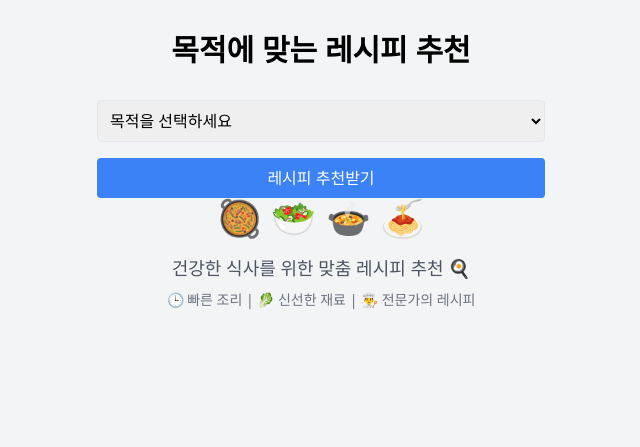
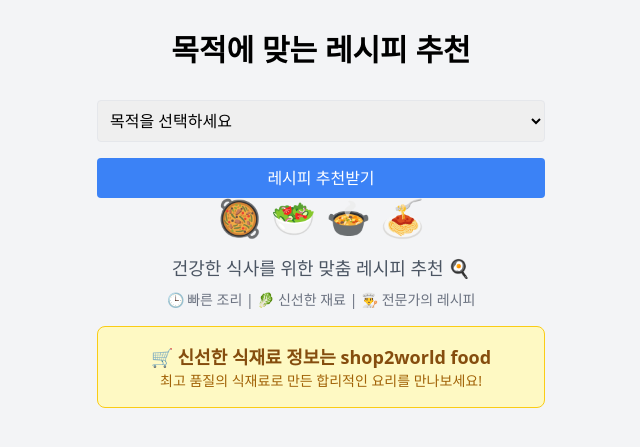
Before and after one commit to shop2world/shop2food, a Django app: page /recipes/ in a window 1280 px wide. Shown: the top 447 px of the page, without its empty margins (319-959 px from the left). Run offline with Django 5.2, Linux system fonts and the light colour scheme; data that the repository does not hold is empty; some libraries are stand-ins or nearby versions.

Commit message:
home.html 레시피 페이지 UI 업데이트

```diff
--- a/templates/recipes/home.html
+++ b/templates/recipes/home.html
@@ -32,6 +32,10 @@
                 <p class="text-sm text-gray-500 mt-2">
                     🕒 빠른 조리 | 🥬 신선한 재료 | 👨‍🍳 전문가의 레시피
                 </p>
+                <a href="https://food.shop2world.net/" target="_blank" class="block mt-4 p-4 bg-yellow-100 rounded-lg border border-yellow-400 hover:bg-yellow-200 transition-colors">
+                    <p class="text-lg font-bold text-yellow-800">🛒 신선한 식재료 정보는 shop2world food</p>
+                    <p class="text-sm text-yellow-700">최고 품질의 식재료로 만든 합리적인 요리를 만나보세요!</p>
+                </a>
             </div>
 
             <div id="recipeCard" class="mt-8 bg-white p-6 rounded-lg shadow-lg hidden">
```
